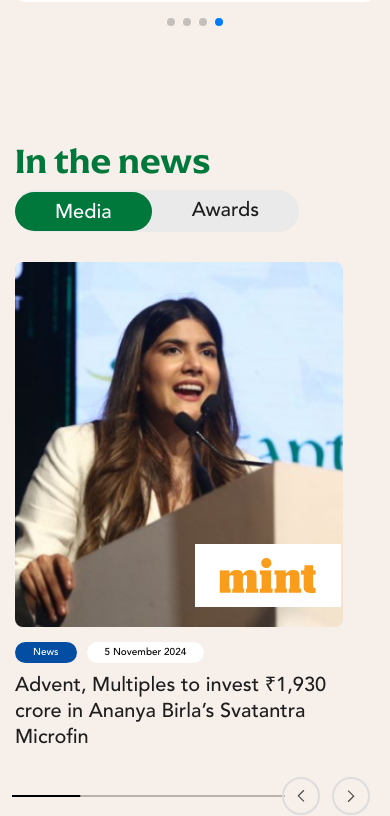
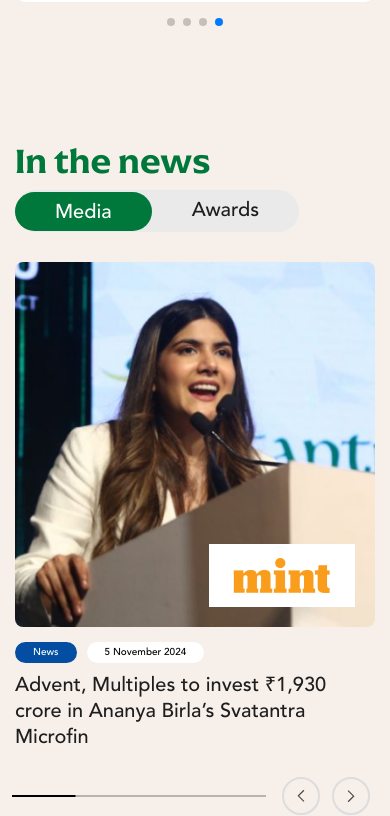
Before and after one commit to mohit00/svatantra_live_Ui, a Next.js app: page / in a window 390 px wide. Shown: the part 5247-6063 px from the top of the page. Built offline with nearby package versions, Linux system fonts and the light colour scheme.

Commit message:
slider fixed

```diff
--- a/src/styles/sections/Homenews.module.scss
+++ b/src/styles/sections/Homenews.module.scss
@@ -91,6 +91,9 @@
 				@media (max-width: 911px) {
 					width: 96%;
 				}
+				@media (max-width: 767px) {
+					width: 100%;
+				}
 
 				.imgBox {
 					position: relative;
@@ -100,7 +103,7 @@
 							width: 100%;
 						}
 						@media (max-width: 767px) {
-							width: 95%;
+							width: 100%;
 						}
 					}
 
@@ -221,7 +224,7 @@
 			}
 
 			@media (max-width: 767px) {
-				width: 70%;
+				width: 65%;
 				left: 12px;
 			}
 		}
```
